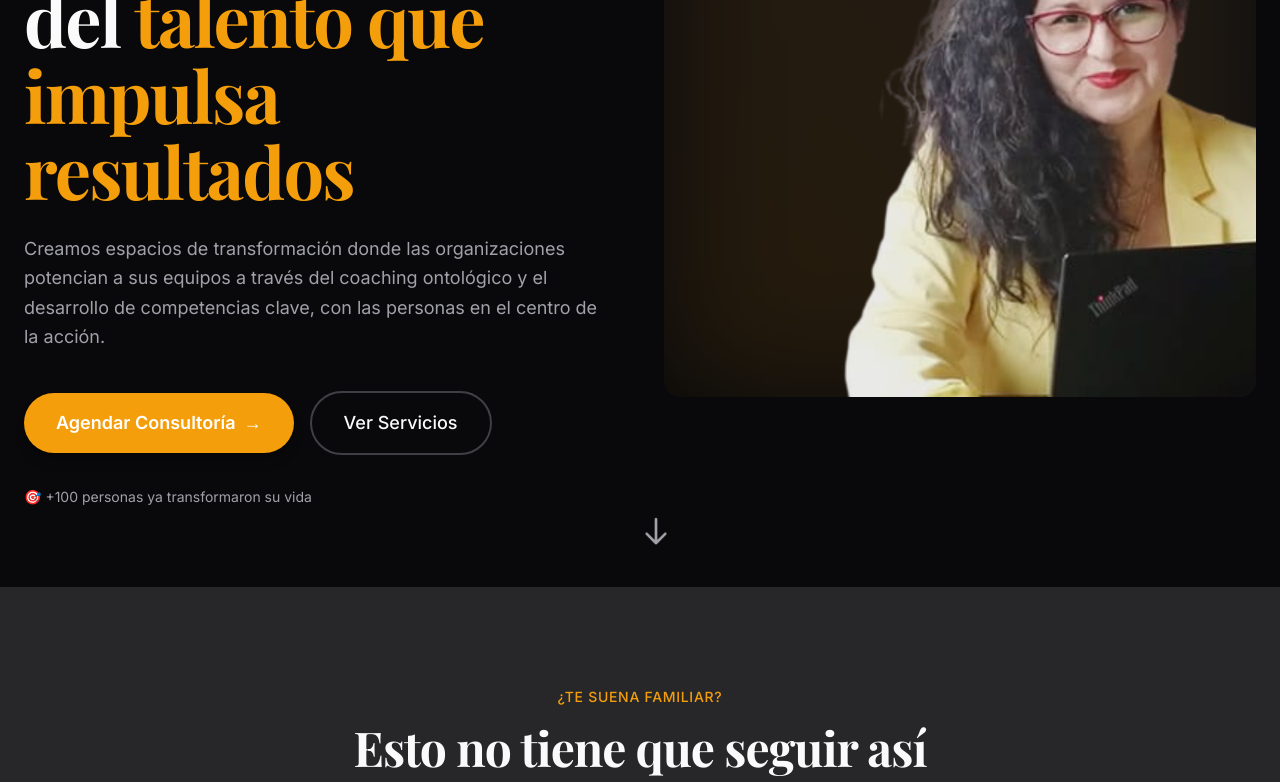
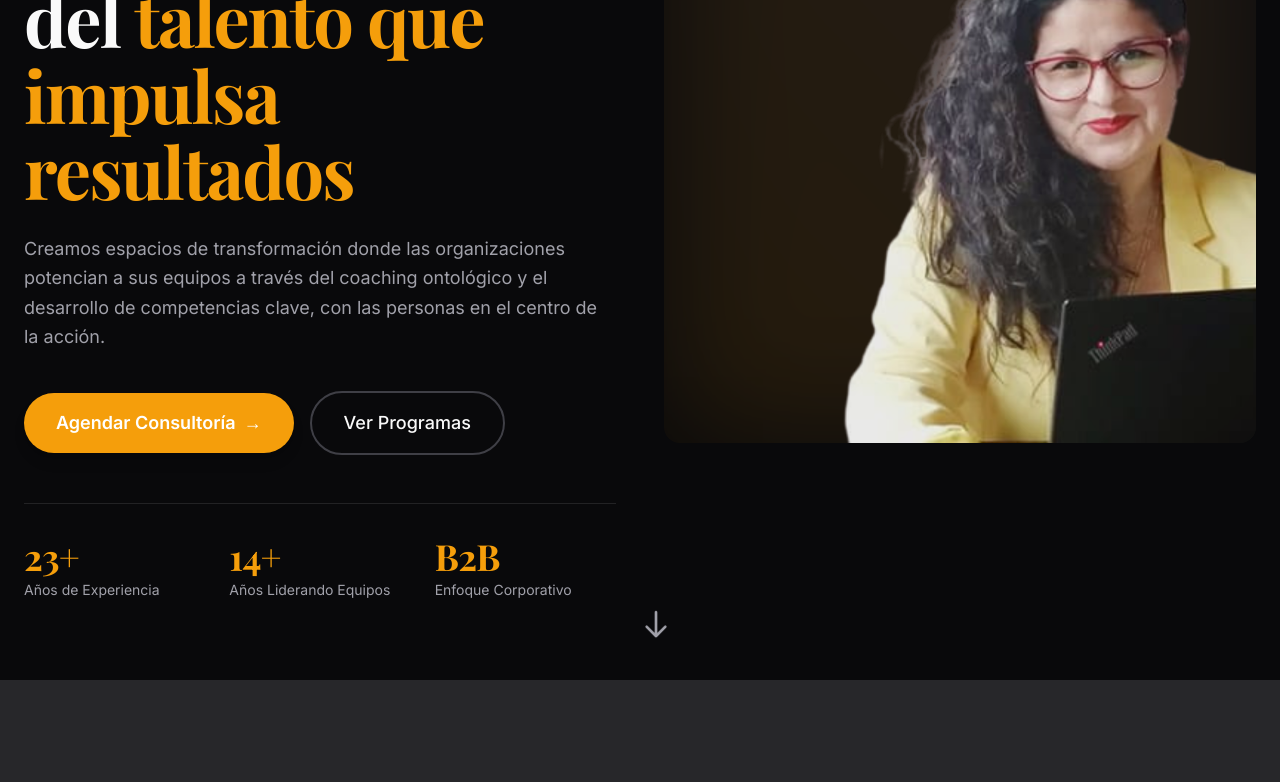
Before and after one commit to mauro6287-blip/alicia-morales-coach, a Next.js app: page / in a window 1280 px wide. Shown: the part 386-1168 px from the top of the page. Built offline with nearby package versions, Linux system fonts and the light colour scheme; a web font is replaced by a local one.

Commit message:
Update Hero stats section and Ver Programas button

```diff
--- a/sections/Hero.tsx
+++ b/sections/Hero.tsx
@@ -53,14 +53,32 @@ export default function Hero() {
                             href="#servicios"
                             className="rounded-full border-2 border-border px-8 py-4 text-lg font-medium text-foreground transition-all duration-300 hover:border-primary hover:text-primary"
                         >
-                            Ver Servicios
+                            Ver Programas
                         </a>
                     </div>
 
                     {/* Trust indicator */}
-                    <p className="mt-8 text-sm text-muted">
-                        🎯 +100 personas ya transformaron su vida
-                    </p>
+                    {/* Stats Grid */}
+                    <div className="mt-12 grid grid-cols-3 gap-6 border-t border-white/10 pt-8">
+                        <div>
+                            <h3 className="font-[family-name:var(--font-playfair)] text-3xl font-bold text-primary md:text-4xl">
+                                23+
+                            </h3>
+                            <p className="mt-1 text-sm text-muted">Años de Experiencia</p>
+                        </div>
+                        <div>
+                            <h3 className="font-[family-name:var(--font-playfair)] text-3xl font-bold text-primary md:text-4xl">
+                                14+
+                            </h3>
+                            <p className="mt-1 text-sm text-muted">Años Liderando Equipos</p>
+                        </div>
+                        <div>
+                            <h3 className="font-[family-name:var(--font-playfair)] text-3xl font-bold text-primary md:text-4xl">
+                                B2B
+                            </h3>
+                            <p className="mt-1 text-sm text-muted">Enfoque Corporativo</p>
+                        </div>
+                    </div>
                 </div>
 
                 {/* Image Content */}
```
